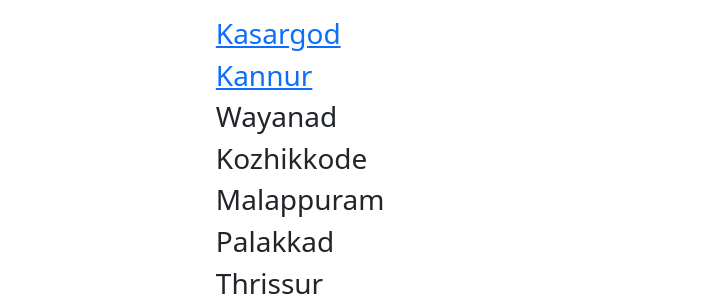
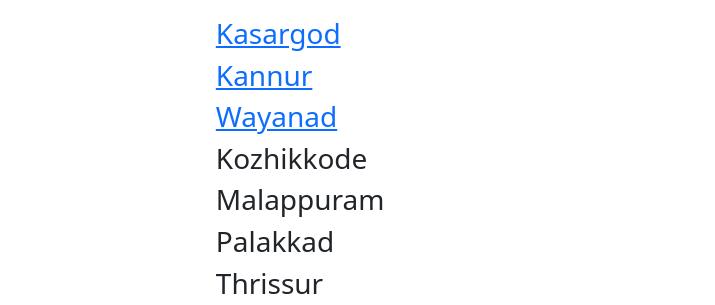
Before and after one commit to thahsree/-kerala_tourism, a plain HTML site: page index.html in a window 1280 px wide. Shown: the part 2179-2484 px from the top of the page, 565-1280 px from the left. Drawn offline with nearby package versions, Linux system fonts and the light colour scheme; a web font is replaced by a local one.

Commit message:
added wayanad Link

```diff
--- a/index.html
+++ b/index.html
@@ -220,7 +220,7 @@
           <h3> <a href="./Kannur/kannur.html">Kannur</a></h3>
         </div>
         <div class="district">
-          <h3>Wayanad</h3>
+          <h3><a href="./wayanad/wayanad.html">Wayanad</a></h3>
         </div>
         <div class="district">
           <h3> Kozhikkode</h3>
```
